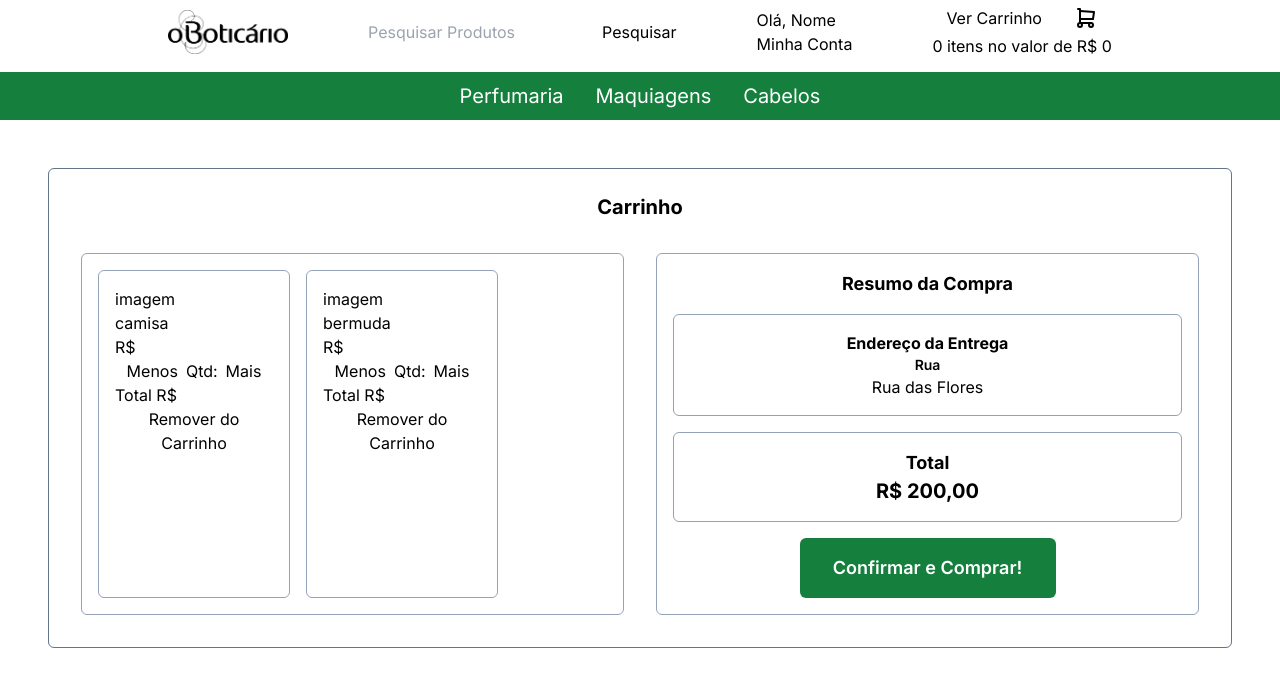
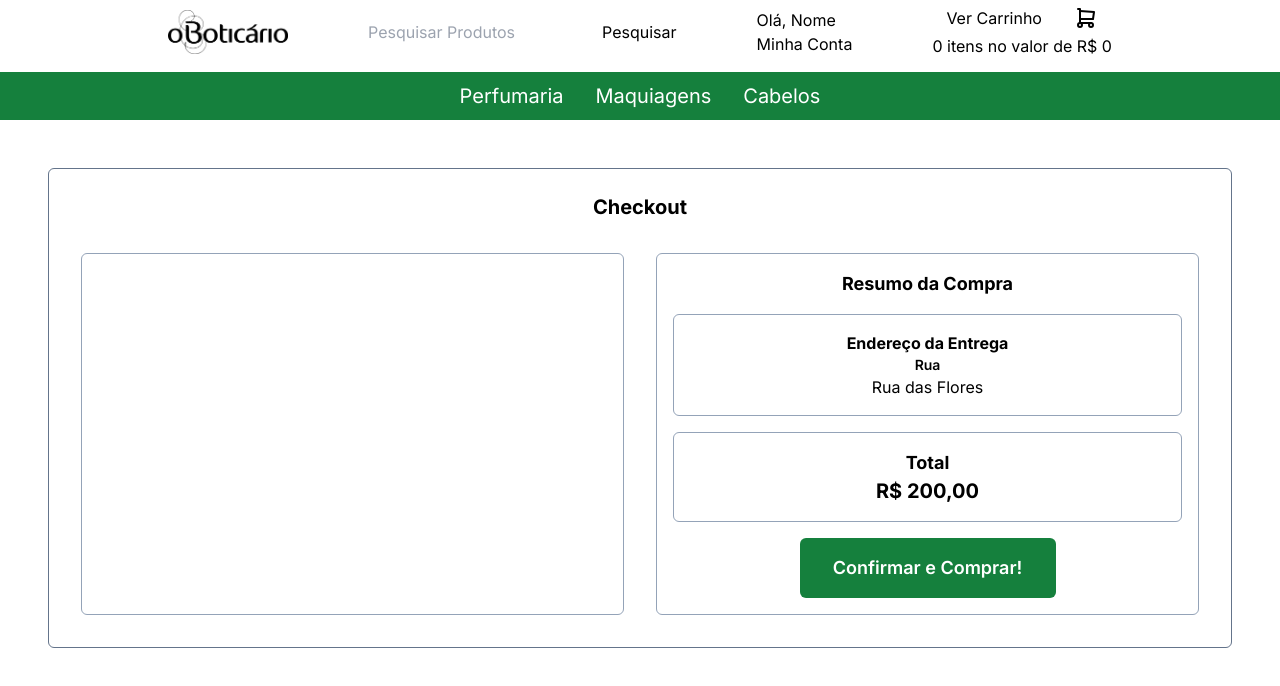
Before and after one commit to robert-sergio/case-fullstack-boticario, a Next.js app in the folder frontend/: page /checkout in a window 1280 px wide. Shown: the top 686 px of the page. Built offline with nearby package versions, Linux system fonts and the light colour scheme.

Commit message:
feat: added product page

```diff
--- a/frontend/src/app/checkout/page.jsx
+++ b/frontend/src/app/checkout/page.jsx
@@ -3,11 +3,13 @@ import React from 'react'
 import Header from '@/components/header'
 import Content from '@/components/content'
 import Cartlist from '@/components/checkout/cartlist'
+import CartModal from '@/components/cart/cartmodal'
 
 export default function page() {
   return (
     <div>
         <Header />
+        <CartModal />
         <Content >
             <Cartlist />
         </Content>
--- a/frontend/src/app/product/[id]/page.jsx
+++ b/frontend/src/app/product/[id]/page.jsx
@@ -1,17 +1,34 @@
 'use client'
-import React from 'react'
+import React, { useEffect, useState } from 'react'
 import { useParams } from "next/navigation"
 import Header from '@/components/header'
 import Content from '@/components/content'
 import Product from '@/components/product/product'
+import { ProductService } from '@/services/products'
+import CartModal from '@/components/cart/cartmodal'
 
 export default function ProductPage(props) {
   const { id } = useParams()
+  const [product, setProduct] = useState({})
+
+  useEffect(()=>{
+    const service = new ProductService()
+
+    async function getProduct(){
+      const {data} = await service.getProductById(id)
+      setProduct(data[0])
+    }
+    getProduct()
+
+  },[])
+
+
   return (
-    <div>
+    <div className="flex min-h-screen flex-col items-center">
       <Header />
+      <CartModal />
       <Content >
-        <Product id={id}></Product>
+        <Product item={product}></Product>
       </Content>
     </div>
   )
--- a/frontend/src/components/cart/cartmodal.jsx
+++ b/frontend/src/components/cart/cartmodal.jsx
@@ -22,7 +22,10 @@ export default function CartModal() {
             <span>{totalItens} Itens</span>
             <span>R$ {totalCart}</span>
           </div>
-          <Link href='/checkout' className='bg-white border rounded-md border-green-950 p-4 font-semibold text-xl'>
+          <Link
+            href='/checkout'
+            className='bg-white border rounded-md border-green-950 p-4 font-semibold text-xl'
+            onClick={()=>handleCartPreview()}>
             Seguir para a Compra
           </Link>
         </div>
--- a/frontend/src/components/checkout/cardproductsm.jsx
+++ b/frontend/src/components/checkout/cardproductsm.jsx
@@ -1,19 +1,19 @@
 'use client'
 import React from 'react'
+import Image from 'next/image'
 
-export default function CardProductSm({produto}) {
+export default function CardProductSm({item}) {
+  const {produto, qtd_produto_pedido } = item
+  console.log(produto.preco)
   return (
-    <div className='border border-slate-400 w-48 rounded-md p-4 flex flex-col'>
-      <span>imagem</span>
+    <div className='border border-slate-400 w-48 rounded-md p-1 flex flex-col justify-evenly items-center gap-1 shadow-md'>
+      <div className='flex justify-center items-center'>
+        <Image src={produto.imagem} alt='' width={200} height={200}/>
+      </div>
       <span>{produto.nome_produto}</span>
-      <span>R$ {produto.preco}</span>
-      <div className='flex gap-2 items-center justify-center'>
-        <span>Menos</span>
-        <span>Qtd: {}</span>
-        <span>Mais</span>
-      </div>
-      <span>Total R$ {produto.preco}</span>
-      <button>Remover do Carrinho</button>
+      <span>R$ {produto.preco_produto}</span>
+      <span>Quantidade {qtd_produto_pedido}</span>
+      <span>Total R$ {qtd_produto_pedido * produto.preco_produto}</span>
     </div>
   )
 }
--- a/frontend/src/components/checkout/cartlist.jsx
+++ b/frontend/src/components/checkout/cartlist.jsx
@@ -3,21 +3,20 @@ import React from 'react'
 import Card from '../card'
 import CardProductSm from './cardproductsm'
 import CartDetails from './cartdetails'
+import { useContext } from 'react'
+import { CartContext } from '@/contexts/cartcontext'
 
 export default function Cartlist() {
-  const cartProducts = [
-                      {id: 1, nome_produto:'camisa', preco_produto: 100, qtd: 2},
-                      {id: 1, nome_produto:'bermuda', preco_produto: 150, qtd: 2},
-                    ]
+  const { cartList } = useContext(CartContext)
 
   return (
-    <Card title={'Carrinho'}>
+    <Card title={'Checkout'}>
       <div className='flex w-full p-4 gap-8 justify-between'>
         <div className='flex gap-4 w-1/2 border border-slate-400 rounded-md p-4'>
           {
-            cartProducts.map((product, index)=>{
+            cartList.map((product, index)=>{
               return(
-                <CardProductSm key={index} produto={product}/>
+                <CardProductSm key={index} item={product}/>
               )
             })
           }
--- a/frontend/src/components/product/product.jsx
+++ b/frontend/src/components/product/product.jsx
@@ -1,22 +1,33 @@
 import React from 'react'
 import Card from '../card'
+import Image from 'next/image'
+import { CartContext } from '@/contexts/cartcontext'
+import { useContext } from 'react'
 
-export default function Product({id}) {
+export default function Product({item}) {
+  const {handleCartList} = useContext(CartContext)
   return (
-    <Card title={'Produto'} >
+    <Card title={'Produto'}>
       <div className='flex w-full justify-evenly'>
-          <div className='flex flex-col justify-center items-center'>
-              <div>Imagem</div>
+          <div className='flex w-2/3 flex-col justify-center items-center gap-8'>
+              <Image src={item.imagem} alt='' width={400} height={400} />
               <div className='flex flex-col'>
-                  <span>Categoria</span>
-                  <span>Descricao</span>
-                  <span>Estoque</span>
+                  <span>{item.categoria}</span>
+                  <span>{item.descricao_produto}</span>
+                  <span>{item.qtd_estoque}</span>
               </div>
           </div>
-          <div className='flex flex-col'>
-              <span>Nome {id}</span>
-              <span>Preço</span>
-              <button>Adicionar ao Carrinho</button>
+
+          <div className='flex w-1/3 flex-col justify-center items-center gap-8'>
+              <span className='text-2xl font-bold'>{item.nome_produto}</span>
+              <span className='text-xl font-bold'>R$ {item.preco_produto}</span>
+
+              <button
+                className='bg-green-700 p-4 rounded-md text-white text-xl font-semibold'
+                onClick={()=>handleCartList(item, 'add')}
+              >
+                Adicionar ao Carrinho
+              </button>
           </div>
 
       </div>
```
